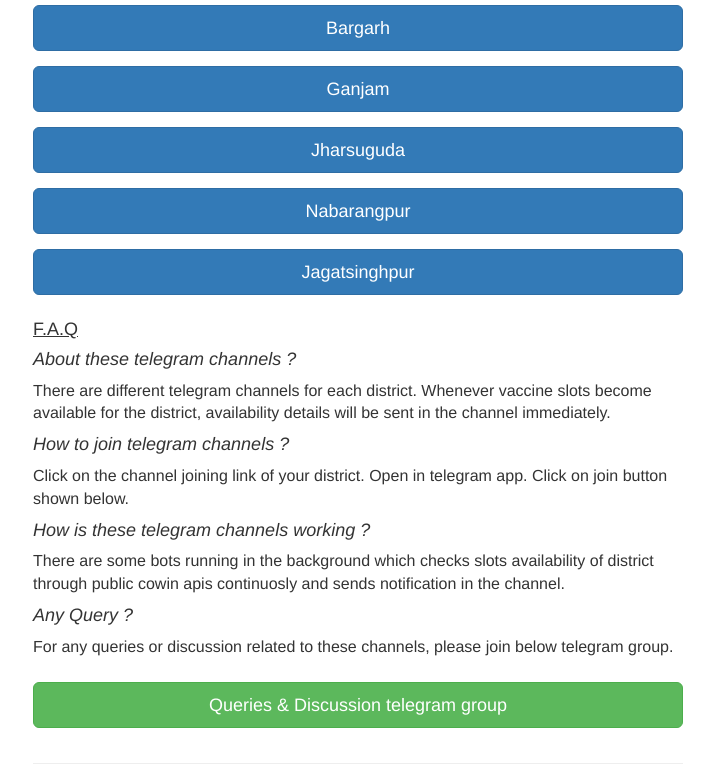
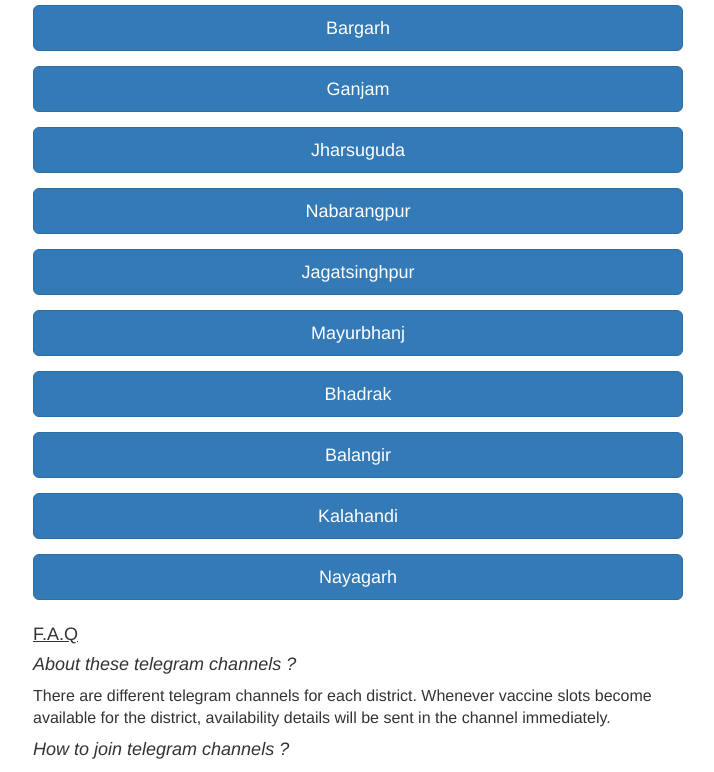
Before and after one commit to dassubhasish96/odisha-vaccine-alerts, a React (Create React App) app: page / in a window 1280 px wide. Shown: the part 728-1500 px from the top of the page, without its empty margins (297-1011 px from the left). Built offline with nearby package versions, Linux system fonts and the light colour scheme.

Commit message:
added 5 districts

```diff
--- a/src/components/Body/body.component.js
+++ b/src/components/Body/body.component.js
@@ -13,14 +13,15 @@
                    <Button href = "https://telegram.me/cuttack_vaccine_alerts" color="primary" size="lg" block>Cuttack</Button>
                    </FormGroup>
 
+                   <FormGroup>
+                   <Button href = "https://telegram.me/sambalpur_vaccine_alerts" color="primary" size="lg" block>Sambalpur</Button>
+                   </FormGroup>
 
                    <FormGroup>
                    <Button href = "https://telegram.me/sundargarh_vaccine_alerts" color="primary" size="lg" block>Sundargarh</Button>
                    </FormGroup>
 
-                   <FormGroup>
-                   <Button href = "https://telegram.me/sambalpur_vaccine_alerts" color="primary" size="lg" block>Sambalpur</Button>
-                   </FormGroup>
+
 
                    <FormGroup>
                    <Button href = "https://telegram.me/balasore_vaccine_alerts" color="primary" size="lg" block>Balasore</Button>
@@ -50,6 +51,21 @@
                    <FormGroup>
                    <Button href = "https://telegram.me/jagatsinghpur_vaccine_alerts" color="primary" size="lg" block>Jagatsinghpur</Button>
                    </FormGroup>
+                   <FormGroup>
+                   <Button href = "https://telegram.me/mayurbhanj_vaccine_alerts" color="primary" size="lg" block>Mayurbhanj</Button>
+                   </FormGroup>
+                   <FormGroup>
+                   <Button href = "https://telegram.me/bhadrak_vaccine_alerts" color="primary" size="lg" block>Bhadrak</Button>
+                   </FormGroup>
+                   <FormGroup>
+                   <Button href = "https://telegram.me/balangir_vaccine_alerts" color="primary" size="lg" block>Balangir</Button>
+                   </FormGroup>
+                   <FormGroup>
+                   <Button href = "https://telegram.me/kalahandi_vaccine_alerts" color="primary" size="lg" block>Kalahandi</Button>
+                   </FormGroup>
+                   <FormGroup>
+                   <Button href = "https://telegram.me/nayagarh_vaccine_alerts" color="primary" size="lg" block>Nayagarh</Button>
+                   </FormGroup>
            </Form>
         </Fragment>
     );
```
